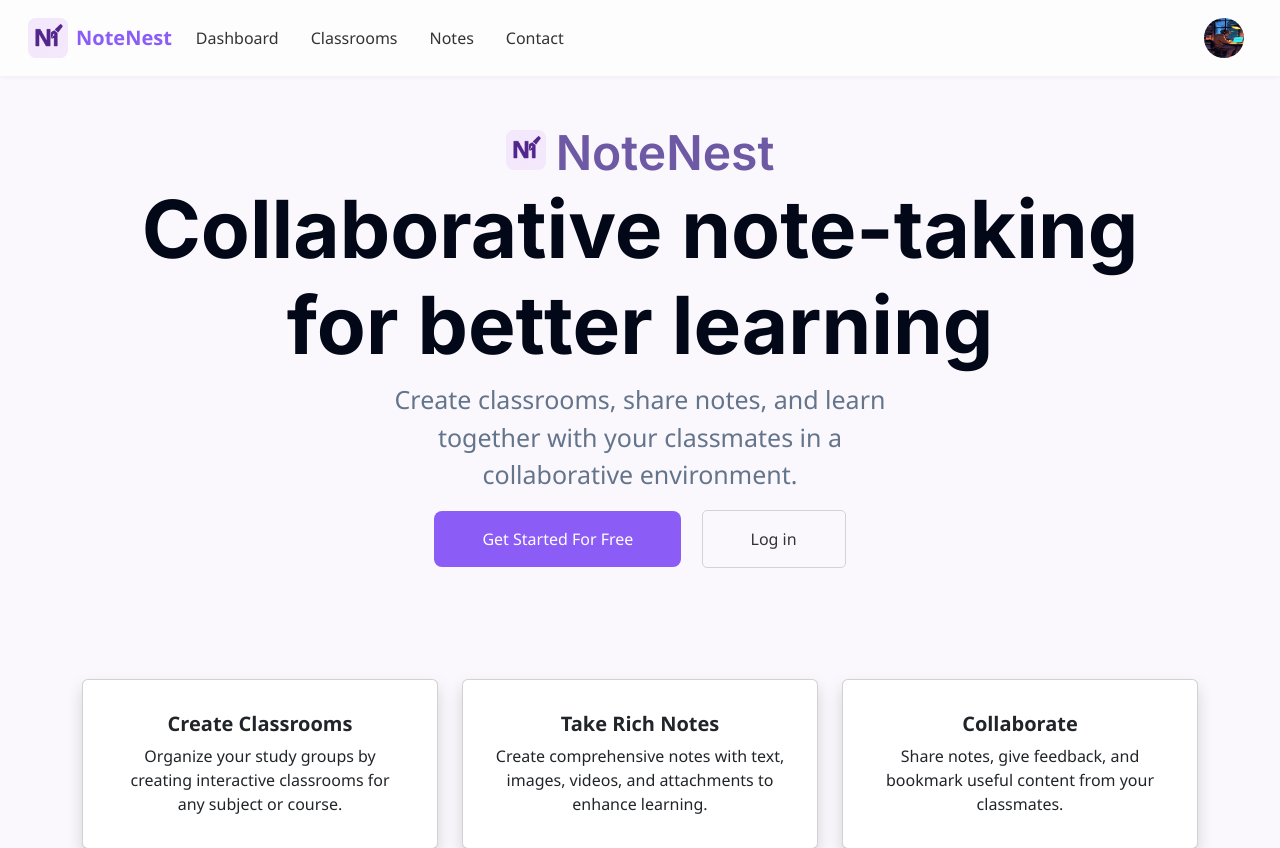
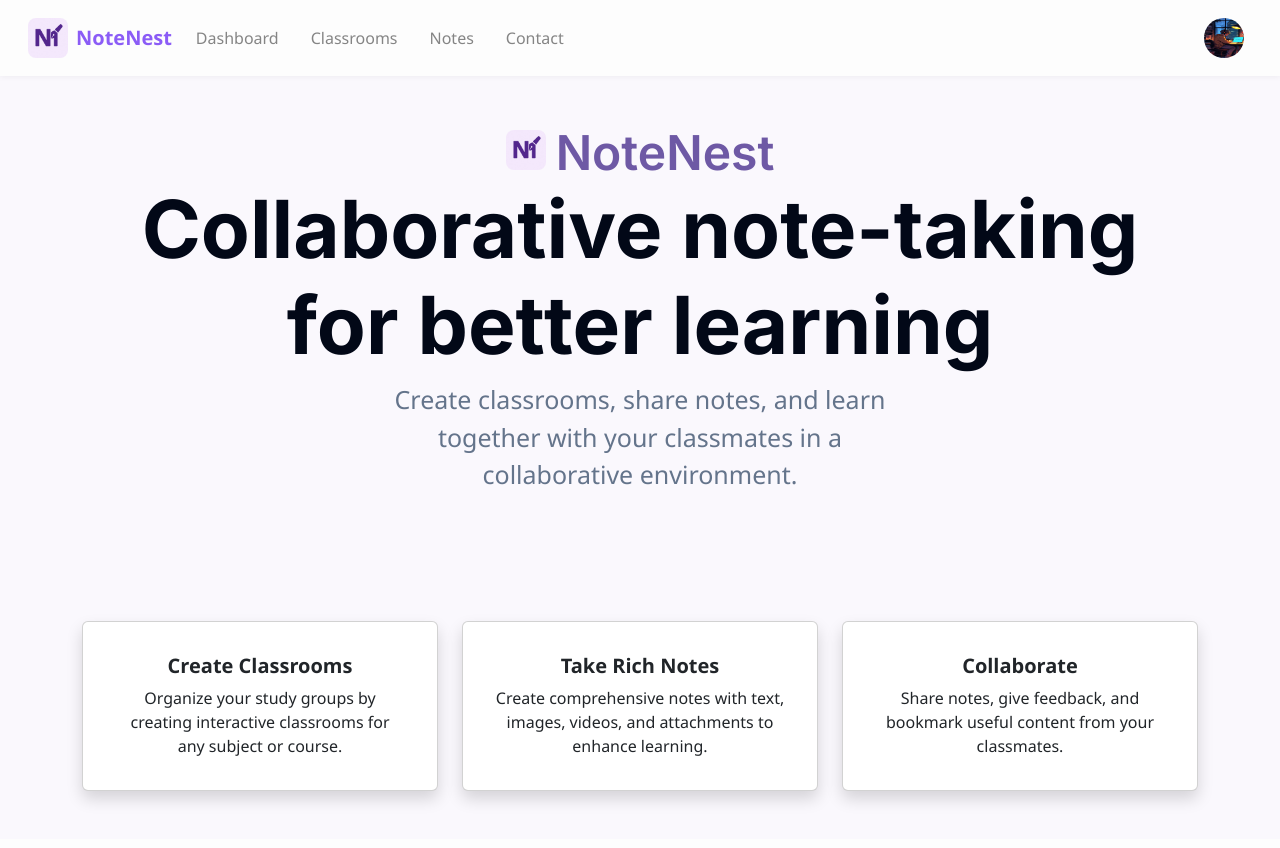
Before and after one commit to alielkline/NoteNest, a PHP site: page /public/home.php in a window 1280 px wide. Shown: the top 848 px of the page. After the commit the page ends 805 px from the top, so only its background shows below. Run offline with PHP 8.4, Linux system fonts and the light colour scheme; the visitor is signed in with stand-in values (Sample User, id 1); data that the repository does not hold is empty.

Commit message:
Added logic to log in and get started buttons

```diff
--- a/css/navbar.css
+++ b/css/navbar.css
@@ -66,7 +66,7 @@ body {
 
 /* The tabs styling */
 .nav-link {
-    color: #333;
+    color: #858585;
     margin-right: 1rem;
     font-weight: 500;
 }
--- a/public/home.php
+++ b/public/home.php
@@ -42,8 +42,10 @@
         </div>
         <div class="row"></div>
         <div class="col mx-auto">
-            <button class="btn-signup p-3 px-5 mx-2">Get Started For Free</button>
-            <button class="btn-login p-3 px-5 mx-2" style="border: 1px solid lightgrey; border-radius: 5px">Log in</button>
+            <?php if (!isset($_SESSION['user_id'])): ?>
+                <a href="signup.php" class="btn-signup p-3 px-5 mx-2">Get Started For Free</a>
+                <a href="login.php" class="btn-login p-3 px-5 mx-2" style="border: 1px solid lightgrey; border-radius: 5px">Log in</a>
+            <?php endif; ?>
         </div>
         <div class="row" style="margin-top:10%">
             <div class="col-4">
@@ -51,7 +53,6 @@
                     <div class="card-body">
                         <h5 style="font-weight: 900">Create Classrooms</h5>
                         <p class="card-text">Organize your study groups by creating interactive classrooms for any subject or course.</p>
-
                     </div>
                 </div>
             </div>
@@ -60,7 +61,6 @@
                     <div class="card-body">
                         <h5 style="font-weight: 900">Take Rich Notes</h5>
                         <p class="card-text">Create comprehensive notes with text, images, videos, and attachments to enhance learning.</p>
-
                     </div>
                 </div>
             </div>
```
